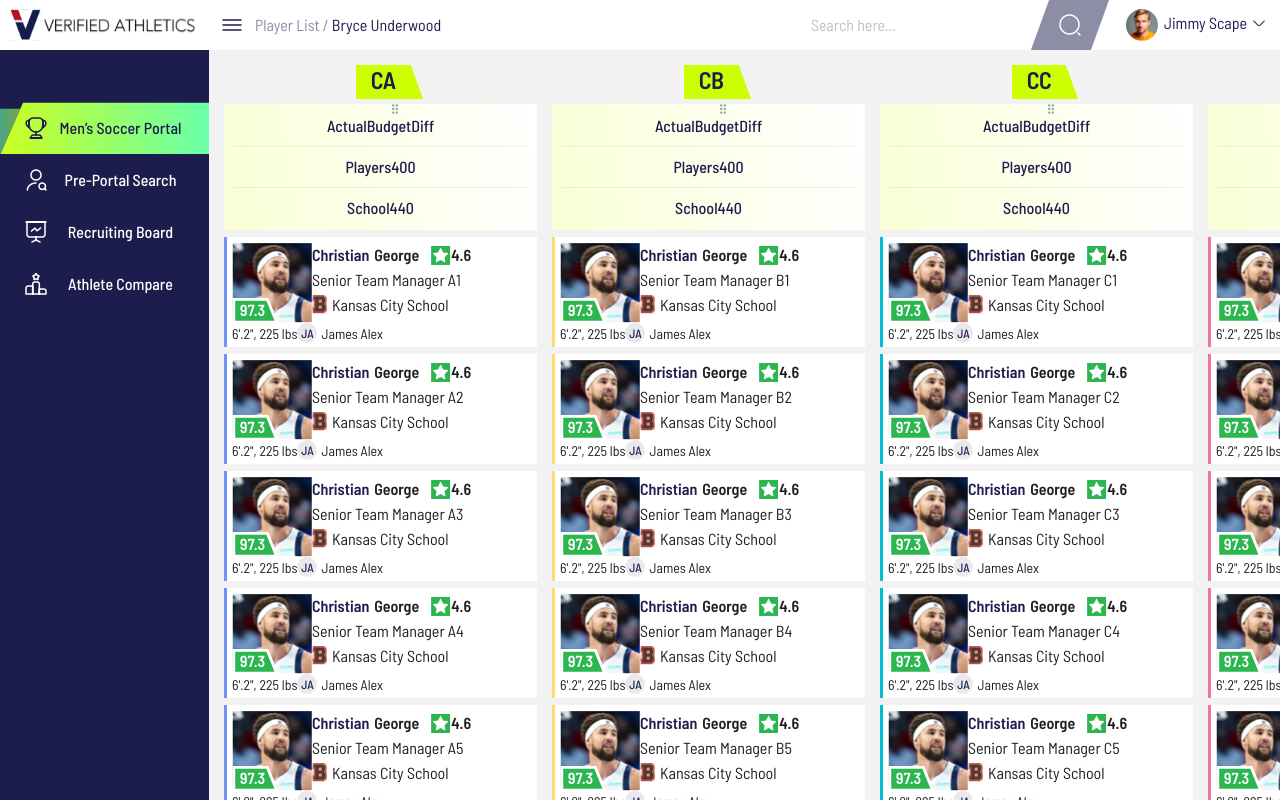
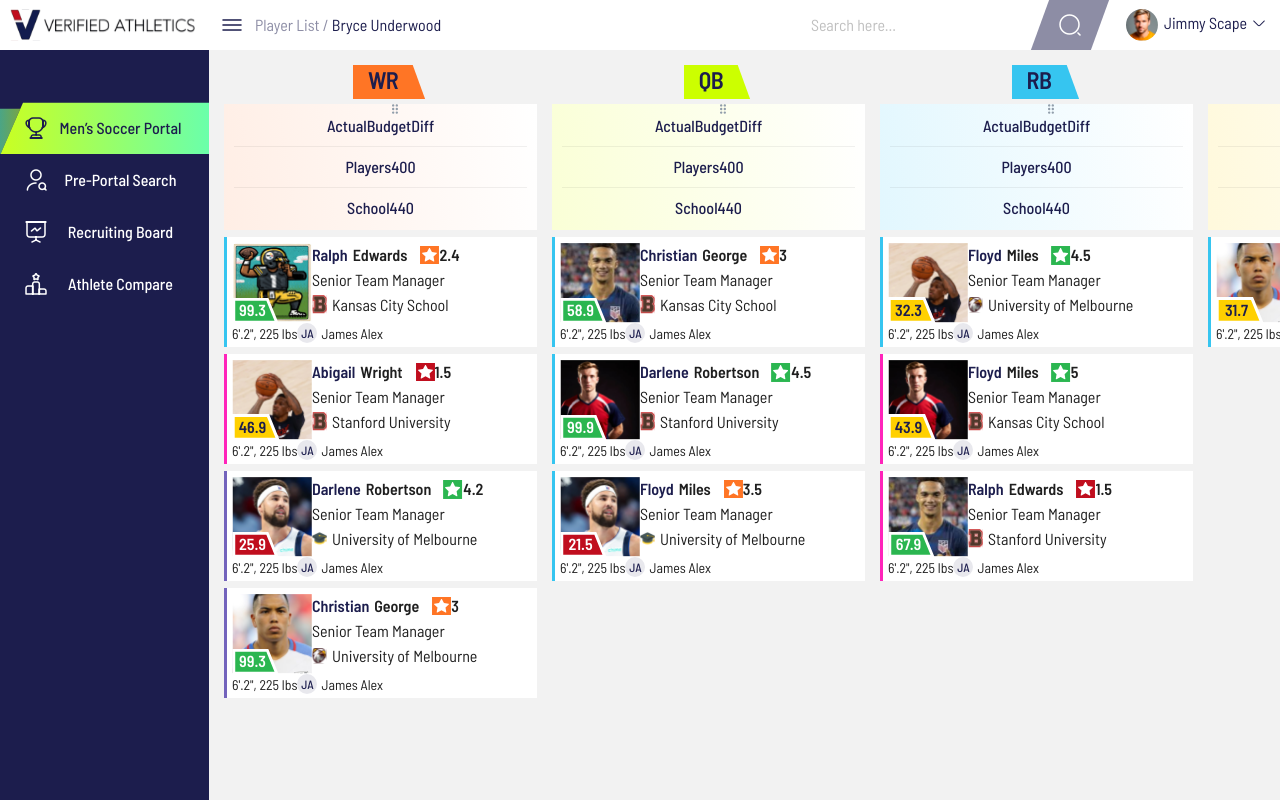
Before and after one commit to mfarhankz/verifi-athlet, a Next.js app: page /recruiting-board in a window 1280 px wide. Built offline with nearby package versions, Linux system fonts and the light colour scheme; a web font is replaced by a local one.

Commit message:
dnd 99 percent complete

```diff
--- a/src/apis/data.ts
+++ b/src/apis/data.ts
@@ -25,6 +25,8 @@ export interface DataType {
   h: string;
   direction: string;
   position?: string;
+  tier?: number;
+  tierColor: string;
 }
 export const data: DataType[] = [
   {
@@ -53,7 +55,9 @@ export const data: DataType[] = [
     s: "540",
     h: "Y",
     direction: "Flat",
-    position: "WR"
+    position: "WR",
+    tier: 2,
+tierColor: "#36C5F0"
   },
   {
     key: "2",
@@ -81,7 +85,9 @@ export const data: DataType[] = [
     s: "540",
     h: "Y",
     direction: "Flat",
-    position: "WR"
+    position: "WR",
+    tier: 3,
+tierColor: "#FF24BA"
   },
   {
     key: "3",
@@ -109,7 +115,9 @@ export const data: DataType[] = [
     s: "540",
     h: "Y",
     direction: "Flat",
-    position: "WR"
+    position: "WR",
+    tier: 1,
+tierColor: "#7363BC"
   },
   {
     key: "4",
@@ -137,7 +145,9 @@ export const data: DataType[] = [
     s: "540",
     h: "Y",
     direction: "Flat",
-    position: "WR"
+    position: "WR",
+    tier: 1,
+tierColor: "#7363BC"
   },
   {
     key: "5",
@@ -165,7 +175,9 @@ export const data: DataType[] = [
     s: "540",
     h: "Y",
     direction: "Flat",
-    position: "QB"
+    position: "QB",
+    tier: 2,
+tierColor: "#36C5F0"
   },
   {
     key: "6",
@@ -193,7 +205,9 @@ export const data: DataType[] = [
     s: "540",
     h: "Y",
     direction: "Flat",
-    position: "QB"
+    position: "QB",
+    tier: 2,
+tierColor: "#36C5F0"
   },
   {
     key: "7",
@@ -221,7 +235,9 @@ export const data: DataType[] = [
     s: "540",
     h: "Y",
     direction: "Flat",
-    position: "QB"
+    position: "QB",
+    tier: 2,
+tierColor: "#36C5F0"
   },
   {
     key: "8",
@@ -249,7 +265,9 @@ export const data: DataType[] = [
     s: "540",
     h: "Y",
     direction: "Flat",
-    position: "RB"
+    position: "RB",
+    tier: 2,
+tierColor: "#36C5F0"
   },
   {
     key: "9",
@@ -277,7 +295,9 @@ export const data: DataType[] = [
     s: "540",
     h: "Y",
     direction: "Flat",
-    position: "RB"
+    position: "RB",
+    tier: 3,
+tierColor: "#FF24BA"
   },
   {
     key: "10",
@@ -305,7 +325,9 @@ export const data: DataType[] = [
     s: "540",
     h: "Y",
     direction: "Flat",
-    position: "RB"
+    position: "RB",
+    tier: 3,
+tierColor: "#FF24BA"
   },
   {
     key: "11",
@@ -333,7 +355,9 @@ export const data: DataType[] = [
     s: "540",
     h: "Y",
     direction: "Flat",
-    position: "TE"
+    position: "TE",
+    tier: 2,
+tierColor: "#36C5F0"
   },
   {
     key: "12",
@@ -361,7 +385,9 @@ export const data: DataType[] = [
     s: "540",
     h: "Y",
     direction: "Flat",
-    position: "OGC"
+    position: "OGC",
+    tier: 1,
+tierColor: "#7363BC"
   },
 ];
 
--- a/src/app/(dashboard)/recruiting-board/page.tsx
+++ b/src/app/(dashboard)/recruiting-board/page.tsx
@@ -6,7 +6,7 @@ export default function RecruitingBoard() {
 
     return(
         <div className="main-container">
-            <MultipleContainers itemCount={5}  />
+            <MultipleContainers itemCount={5} items={data} />
         </div>
     );
 }
--- a/src/app/dndkit/components/Container/Container.tsx
+++ b/src/app/dndkit/components/Container/Container.tsx
@@ -64,7 +64,8 @@ export const Container = forwardRef<HTMLDivElement, Props>(
           hover && styles.hover,
           placeholder && styles.placeholder,
           scrollable && styles.scrollable,
-          shadow && styles.shadow
+          shadow && styles.shadow,
+          label
         )}
         onClick={onClick}
         tabIndex={onClick ? 0 : undefined}
--- a/src/app/dndkit/components/Item/Item.tsx
+++ b/src/app/dndkit/components/Item/Item.tsx
@@ -1,6 +1,6 @@
 /* eslint-disable @typescript-eslint/no-unused-vars */
 /* eslint-disable @typescript-eslint/no-explicit-any */
-import React, {useEffect} from 'react';
+import React, {useEffect, useMemo} from 'react';
 import classNames from 'classnames';
 import type {DraggableSyntheticListeners} from '@dnd-kit/core';
 import type {Transform} from '@dnd-kit/utilities';
@@ -27,6 +27,7 @@ export interface Props {
   transition?: string | null;
   wrapperStyle?: React.CSSProperties;
   value: React.ReactNode;
+  data: any;
   onRemove?(): void;
   renderItem?(args: {
     dragOverlay: boolean;
@@ -64,11 +65,24 @@ export const Item = React.memo(
         transition,
         transform,
         value,
+        data,
         wrapperStyle,
         ...props
       },
       ref
     ) => {
+      const player = useMemo(() => {
+        for (const position in data) {
+          const players = data[position];
+          for (const p of players) {
+            if (p.id === value) {
+              return p;
+            }
+          }
+        }
+        return null;
+      }, [data, value]);
+
       useEffect(() => {
         if (!dragOverlay) {
           return;
@@ -122,7 +136,7 @@ export const Item = React.memo(
                 ? `${transform.scaleY}`
                 : undefined,
               '--index': index,
-              '--color': color,
+              '--color': player.tierColor,
             } as React.CSSProperties
           }
           ref={ref}
@@ -134,7 +148,7 @@ export const Item = React.memo(
               handle && styles.withHandle,
               dragOverlay && styles.dragOverlay,
               disabled && styles.disabled,
-              color && styles.color
+              player.tierColor && styles.color,
             )}
             style={style}
             data-cypress="draggable-item"
@@ -145,16 +159,16 @@ export const Item = React.memo(
             {/* {value} */}
 
              <UserShortInfo
-                src="/pl3.png"
+                src={player?.image}
                 height={80}
                 width={80}
-                fName="Christian"
-                lName="George"
-                average={97.3}
-                rating={4.6}
-                title={'Senior Team Manager ' + value}
-                school="Kansas City School"
-                schoolIcon="/b.svg"
+                fName={player?.fname}
+                lName={player?.lname}
+                average={player?.avg}
+                rating={player?.rating}
+                title={player?.academy}
+                school={player?.school}
+                schoolIcon={player?.schoolIcon}
               />
 
             <span className={styles.Actions}>
--- a/src/app/dndkit/presets/Sortable/MultipleContainers.tsx
+++ b/src/app/dndkit/presets/Sortable/MultipleContainers.tsx
@@ -166,19 +166,49 @@ function MultipleContainers({
   vertical = false,
   scrollable,
 }: Props) {
-  const [items, setItems] = useState<Items>(
-    () =>
+  const [items, setItems] = useState<Items>(() => {
+    if (Array.isArray(initialItems)) {
+      return initialItems.reduce((acc, item) => {
+        const containerKey = item.position;
+        if (!acc[containerKey]) {
+          acc[containerKey] = [];
+        }
+        acc[containerKey].push(item.id);
+        return acc;
+      }, {} as Items);
+    }
+
+    return (
       initialItems ?? {
         A: createRange(itemCount, (index) => `A${index + 1}`),
         B: createRange(itemCount, (index) => `B${index + 1}`),
         C: createRange(itemCount, (index) => `C${index + 1}`),
         D: createRange(itemCount, (index) => `D${index + 1}`),
-        E: createRange(itemCount, (index) => `E${index + 1}`),
       }
-  );
+    );
+  });
+
+  console.log('items', items);
+
+  const [customItems] = useState<Items>(() => {
+    if (Array.isArray(initialItems)) {
+      return initialItems.reduce((acc, item) => {
+        const containerKey = item.position;
+        if (!acc[containerKey]) {
+          acc[containerKey] = [];
+        }
+        acc[containerKey].push(item);
+        return acc;
+      }, {} as Items);
+    }
+  });
+
   const [containers, setContainers] = useState(
     Object.keys(items) as UniqueIdentifier[]
   );
+  console.log('customItems', customItems);
+  console.log('items', items);
+  console.log('containers', containers);
   const [activeId, setActiveId] = useState<UniqueIdentifier | null>(null);
   const lastOverId = useRef<UniqueIdentifier | null>(null);
   const recentlyMovedToNewContainer = useRef(false);
@@ -466,7 +496,7 @@ function MultipleContainers({
             <DroppableContainer
               key={containerId}
               id={containerId}
-              label={minimal ? undefined : `C${containerId}`}
+              label={minimal ? undefined : `${containerId}`}
               columns={columns}
               items={items[containerId]}
               scrollable={scrollable}
@@ -476,10 +506,12 @@ function MultipleContainers({
             >
               <SortableContext items={items[containerId]} strategy={strategy}>
                 {items[containerId].map((value, index) => {
+
                   return (
                     <SortableItem
                       disabled={isSortingContainer}
                       key={value}
+                      data={customItems}
                       id={value}
                       index={index}
                       handle={handle}
@@ -529,6 +561,7 @@ function MultipleContainers({
       <Item
         value={id}
         handle={handle}
+        data={customItems}
         style={getItemStyles({
           containerId: findContainer(id) as UniqueIdentifier,
           overIndex: -1,
@@ -561,6 +594,7 @@ function MultipleContainers({
           <Item
             key={item}
             value={item}
+            data={customItems}
             handle={handle}
             style={getItemStyles({
               containerId,
@@ -653,6 +687,7 @@ interface SortableItemProps {
   containerId: UniqueIdentifier;
   id: UniqueIdentifier;
   index: number;
+  data: any;
   handle: boolean;
   disabled?: boolean;
   style(args: any): React.CSSProperties;
@@ -665,6 +700,7 @@ function SortableItem({
   disabled,
   id,
   index,
+  data,
   handle,
   renderItem,
   style,
@@ -692,6 +728,7 @@ function SortableItem({
     <Item
       ref={disabled ? undefined : setNodeRef}
       value={id}
+      data={data}
       dragging={isDragging}
       sorting={isSorting}
       handle={handle}
--- a/src/app/scss/_common.scss
+++ b/src/app/scss/_common.scss
@@ -372,8 +372,73 @@
   }
 }
 
+
+.WR {
+  .colum-header {
+    background: linear-gradient(81deg, #FFEEE5 0%, #FFF 100%);
+    .head-name {
+      span {
+        background-color: #FF7525;
+        &::after {
+          background-color: #FF7525;
+        }
+      }
+    }
+  }
+}
+.QB {
+  .colum-header {
+    background: linear-gradient(81deg, #FAFFD6 0%, #FFF 100%);
+    .head-name {
+      span {
+        background-color: #CF0;
+        &::after {
+          background-color: #CF0;
+        }
+      }
+    }
+  }
+}
+.RB {
+  .colum-header {
+    background: linear-gradient(81deg, #E2F7FE 0%, #FFF 100%);
+    .head-name {
+      span {
+        background-color: #36C5F0;
+        &::after {
+          background-color: #36C5F0;
+        }
+      }
+    }
+  }
+}
+.TE {
+  .colum-header {
+    background: linear-gradient(81deg, #FFF9DC 0%, #FFF 100%);
+    .head-name {
+      span {
+        background-color: #FFD000;
+        &::after {
+          background-color: #FFD000;
+        }
+      }
+    }
+  }
+}
+.OGC {
+  .colum-header {
+    background: linear-gradient(81deg, #FEF0FF 0%, #FFF 100%);
+    .head-name {
+      span {
+        background-color: #F08EF7;
+        &::after {
+          background-color: #F08EF7;
+        }
+      }
+    }
+  }
+}
 .colum-header {
-    background: linear-gradient(81deg, #FAFFD6 0%, #FFF 100%);
     gap: 8px;
     font-size: 16px;
     font-weight: 500;
@@ -387,7 +452,6 @@
         top: -39px;
         padding: 0;
         span {
-            background-color: #CF0;
             color: var(--primary);
             font-size: 24px;
             font-style: normal;
@@ -399,7 +463,6 @@
             z-index: 1;
             &::after {
                 content: '';
-                background-color: #CF0;
                 position: absolute;
                 top: 0;
                 left: 10px;
```
